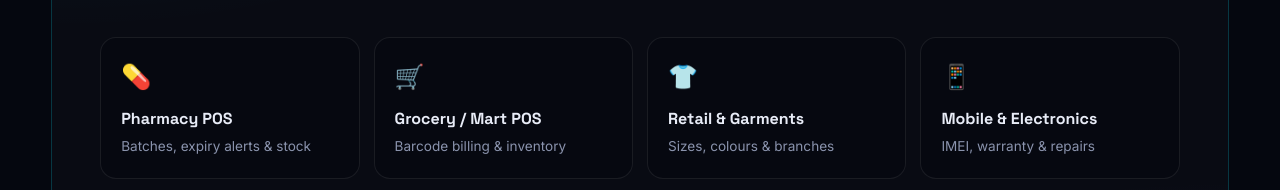
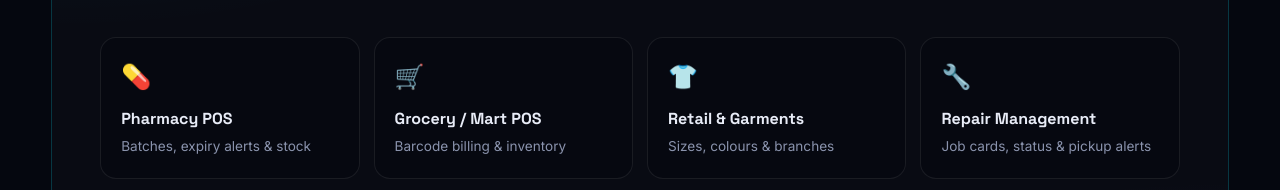
Before and after one commit to wsnex/wsnex.github.io, a plain HTML site: page index.html in a window 1280 px wide. Shown: the part 5565-5755 px from the top of the page. Drawn offline with Linux system fonts and the light colour scheme.

Commit message:
Update index.html

```diff
--- a/index.html
+++ b/index.html
@@ -596,7 +596,7 @@ footer{border-top:1px solid var(--line);padding:40px 0;color:var(--muted);font-s
         <div class="cg"><div class="ic">💊</div><b>Pharmacy POS</b><span>Batches, expiry alerts & stock</span></div>
         <div class="cg"><div class="ic">🛒</div><b>Grocery / Mart POS</b><span>Barcode billing & inventory</span></div>
         <div class="cg"><div class="ic">👕</div><b>Retail & Garments</b><span>Sizes, colours & branches</span></div>
-        <div class="cg"><div class="ic">📱</div><b>Mobile & Electronics</b><span>IMEI, warranty & repairs</span></div>
+        <div class="cg"><div class="ic">🔧</div><b>Repair Management</b><span>Job cards, status & pickup alerts</span></div>
         <div class="cg"><div class="ic">🏥</div><b>Clinic & Lab</b><span>Patients, tokens & reports</span></div>
         <div class="cg"><div class="ic">🏭</div><b>Wholesale & Distribution</b><span>Ledgers, orders & dues</span></div>
         <div class="cg"><div class="ic">📦</div><b>Inventory & Stock</b><span>Multi-warehouse tracking</span></div>
```
